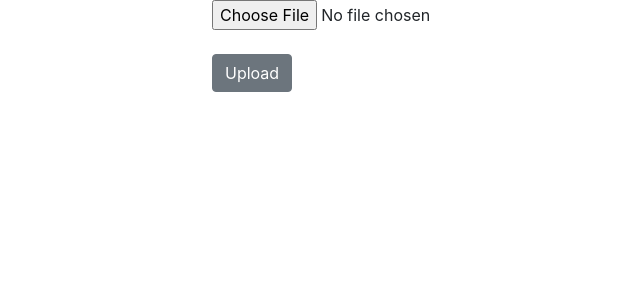
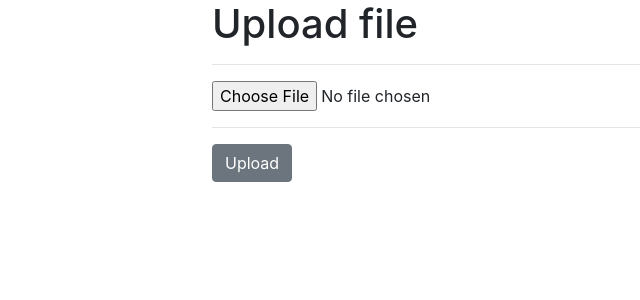
Before and after one commit to FedorYatsenko/nexua, a Django app: page /Site/upload/ in a window 1280 px wide. Shown: the part 62-362 px from the top of the page, without its empty margins (158-798 px from the left). Run offline with Django 3.2, Linux system fonts and the light colour scheme; some libraries are stand-ins or nearby versions.

Commit message:
File uploading fixed

```diff
--- a/Site/models.py
+++ b/Site/models.py
@@ -44,8 +44,6 @@ class File(models.Model):
     #id = models.UUIDField(primary_key=True, default=uuid.uuid4())
     file_name = models.CharField(max_length=50, help_text="Enter file name", verbose_name="File name")
     upload_date = models.DateTimeField(verbose_name="Date of file upload")
-    link = models.CharField(max_length=50, verbose_name="Link to file")
-    path_on_disk = models.CharField(max_length=50, verbose_name="Path on disk")
     time_to_live = models.DateTimeField(verbose_name="Delete Date", blank=True, null=True)
     file_type = models.CharField(max_length=50, help_text="Enter file type", verbose_name="File type")
     size = models.IntegerField()
--- a/Site/templates/userpage/upload.html
+++ b/Site/templates/userpage/upload.html
@@ -1,23 +1,32 @@
 {% extends "base.html" %}
 
 {% block content %}
-<div class="container">
-<div class="row">
-  <div class="col col-md-3"></div>
-  <div class="col col-md-6">
-  <form method="post" enctype="multipart/form-data">
-    {% csrf_token %}
-    <input type="file" name="file" class="form-control-file"/>
-  <br/>
-    <button type="submit" class="btn btn-secondary">Upload</button>
-  </form>
+    <div class="container">
+    <div class="row justify-content-md-center align-items-center">
+        <div class="col-md-6">
+            <h1>Upload file</h1>
 
-  {% if uploaded_file_url %}
-    <p>File uploaded at: <a href="{{ uploaded_file_url }}">{{ uploaded_file_url }}</a></p>
-  {% endif %}
-  </div>
-  <div class="col col-md-3"></div>
+            <hr>
+
+            {% if file_url %}
+                <div class="alert alert-success" role="alert">
+                    File <a href="{{ file_url }}">"{{ file_name }}"</a> upload success.
+                </div>
+            {% endif %}
+
+            <form method="post" enctype="multipart/form-data">
+                {% csrf_token %}
+                <div class="form-group">
+                    <input type="file" name="file" class="form-control-file" id="file" required/>
+                </div>
+
+                 <hr>
+
+                <div>
+                    <button type="submit" class="btn btn-secondary">Upload</button>
+                </div>
+            </form>
+        </div>
+    </div>
 </div>
-</div>
-
 {% endblock %}
--- a/Site/views.py
+++ b/Site/views.py
@@ -28,7 +28,8 @@ def health(request):
 
 def index(request):
     files_count = File.objects.all().count()
-    available_files_count = File.objects.filter(Q(time_to_live__isnull=True) | Q(time_to_live__gt=timezone.now())).count()
+    available_files_count = File.objects.filter(
+        Q(time_to_live__isnull=True) | Q(time_to_live__gt=timezone.now())).count()
     user_count = User.objects.all().count()
     dc_total_file_size = File.objects.all().aggregate(total_file_size=Sum('size'))
 
@@ -44,9 +45,9 @@ def index(request):
                                           ).count()
     time_week = timezone.now() + timedelta(weeks=1)
     files_count_week = File.objects.filter(time_to_live__isnull=False,
-                                          time_to_live__gt=timezone.now(),
-                                          time_to_live__lt=time_week
-                                          ).count()
+                                           time_to_live__gt=timezone.now(),
+                                           time_to_live__lt=time_week
+                                           ).count()
     time_month = timezone.now() + timedelta(days=30)
     files_count_month = File.objects.filter(time_to_live__isnull=False,
                                             time_to_live__gt=timezone.now(),
@@ -93,7 +94,7 @@ def file_detail_view(request, pk):
 def profile(request):
     files_count = File.objects.filter(user=request.user).count()
     available_files_count = File.objects.filter(Q(time_to_live__isnull=True) | Q(time_to_live__gt=timezone.now()),
-                                      user=request.user).count()
+                                                user=request.user).count()
     last_files = File.objects.filter(user=request.user).order_by('-upload_date')[:2]
 
     return render(
@@ -120,41 +121,43 @@ def handle_uploaded_file(request):
 
 def upload(request):
     if request.method == 'POST':
-        form = UploadFileForm(request.POST, request.FILES)
         uploaded_file = File()
         uploaded_file.file_itself = request.FILES['file']
-       # uploaded_file.upload_date = datetime.datetime.now(timezone.now().tzinfo)
         uploaded_file.upload_date = timezone.now()
         uploaded_file.size = StandartFile(request.FILES['file']).size
-        rand_id = str(random.randint(0, 10000))
+
         uploaded_file_name = StandartFile(request.FILES['file']).name
         filename, file_extension = os.path.splitext(uploaded_file_name)
-        uploaded_file.path_on_disk = "D:\\" + filename + rand_id + file_extension
-        uploaded_file.link = filename + rand_id
-        uploaded_file.file_name = uploaded_file_name
-        uploaded_file.file_type = file_extension
-        uploaded_file.time_to_live = datetime.timedelta(days=2)
+
+        uploaded_file.file_name = filename
+        uploaded_file.file_type = file_extension[1:]
         uploaded_file.user = request.user
         uploaded_file.save()
-        handle_uploaded_file(request.FILES.get('file'), "D:\\" + filename + rand_id + file_extension)
+
+        file_url = uploaded_file.get_absolute_url()
         return render(
             request,
             'userpage/upload.html',
-            context={},)
+            context={
+                'file_name': uploaded_file_name,
+                'file_url': file_url,
+            },
+        )
     return render(
         request,
         'userpage/upload.html',
         context={},
     )
 
+
 # if request.method == 'POST' and request.FILES['myfile']:
-    #     myfile = request.FILES['myfile']
-    #     fs = FileSystemStorage()
-    #     filename = fs.save(myfile.name, myfile)
-    #     uploaded_file_url = fs.url(filename)
-    #     return render(request, 'upload.html', {
-    #         'uploaded_file_url': uploaded_file_url
-    #     })
+#     myfile = request.FILES['myfile']
+#     fs = FileSystemStorage()
+#     filename = fs.save(myfile.name, myfile)
+#     uploaded_file_url = fs.url(filename)
+#     return render(request, 'upload.html', {
+#         'uploaded_file_url': uploaded_file_url
+#     })
 
 
 class MyFilesListView(LoginRequiredMixin, generic.ListView):
@@ -208,12 +211,12 @@ class NewRandomFilesListView(generic.ListView):
 
 
 class NewLastFilesListView(generic.ListView):
-        model = File
-        template_name = 'common/new_random_files.html'
+    model = File
+    template_name = 'common/new_random_files.html'
 
-        def get_queryset(self):
-            start_index = int(self.request.GET.get('index'))
+    def get_queryset(self):
+        start_index = int(self.request.GET.get('index'))
 
-            return File.objects.filter(
-                Q(time_to_live__isnull=True) | Q(time_to_live__gt=timezone.now())
-            ).order_by('-upload_date')[start_index:(start_index+2)]
+        return File.objects.filter(
+            Q(time_to_live__isnull=True) | Q(time_to_live__gt=timezone.now())
+        ).order_by('-upload_date')[start_index:(start_index + 2)]
```
